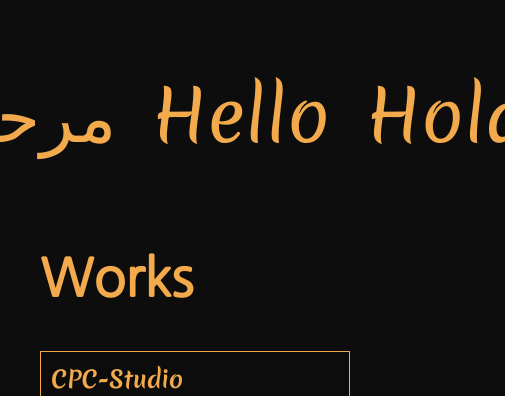
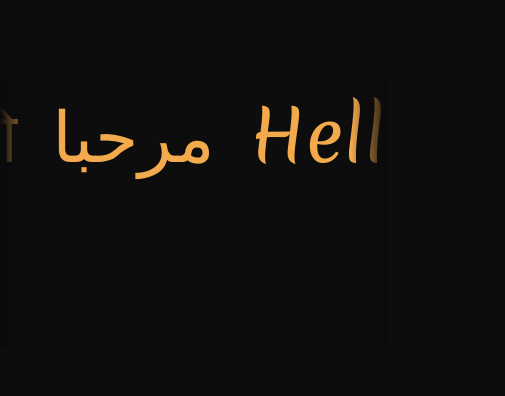
Before and after one commit to CharlesCondon/React-Portfolio, a React (Create React App) app: page / in a window 390 px wide. Shown: the part 422-818 px from the top of the page, 505 px wide, since content can reach past the window. Built offline with nearby package versions, Linux system fonts and the light colour scheme.

Commit message:
minor changes

```diff
--- a/src/assets/components/Home/Home.css
+++ b/src/assets/components/Home/Home.css
@@ -121,6 +121,7 @@
     .headText {
         text-align: center;
         max-width: 100%;
+        margin-bottom: 20px;
     }
     .headText > h1 {
         font-size: 18vw;
--- a/src/assets/components/Home/Marquee/Marquee.css
+++ b/src/assets/components/Home/Marquee/Marquee.css
@@ -1,10 +1,16 @@
+.marquee-wrapper {
+    position: relative;
+    width: 100%;
+    overflow: hidden;
+}
+
 .marquee-container {
-    width: 200%;
+    width: 100%;
     white-space: nowrap;
     position: relative;
     margin-bottom: 10rem;
     overflow: hidden;
-    margin-left: -50%;
+    margin-left: 0%;
 }
 
 .marquee {
@@ -26,21 +32,43 @@
     font-family: "Merienda", cursive;
 }
 
+.marquee-wrapper::before,
+.marquee-wrapper::after {
+  content: '';
+  position: absolute;
+  top: 0;
+  bottom: 0;
+  width: 10%;
+  pointer-events: none;
+  z-index: 1;
+}
+
+.marquee-wrapper::before {
+  left: 0;
+  background: linear-gradient(to right, rgb(11, 11, 11), rgba(255, 255, 255, 0));
+}
+
+.marquee-wrapper::after {
+  right: 0;
+  background: linear-gradient(to left, rgb(11, 11, 11), rgba(255, 255, 255, 0));
+}
+
 @keyframes marquee {
     0% { transform: translate3d(0, 0, 0); }
     100% { transform: translate3d(-100%, 0, 0) }
 }
 
 @media only screen and (max-width: 768px) {
-    .marquee-container {
-        width: 200%;
-        white-space: nowrap;
-        position: relative;
+    .marquee-wrapper {
         margin-bottom: 5rem;
-        overflow: hidden;
-        margin-left: -50%;
+        width: calc(100% + 80px);
+        margin-left: -40px;
     }
     .marquee-item {
         font-size: 18vw;
     }
 }
+
+@media only screen and (min-width: 1400px) {
+
+}
--- a/src/assets/components/Home/Marquee/Marquee.js
+++ b/src/assets/components/Home/Marquee/Marquee.js
@@ -3,6 +3,7 @@ import './Marquee.css';  // Import the CSS file
 
 const Marquee = ({ words }) => {
 	return (
+		<div className="marquee-wrapper">
 			<div className="marquee-container">
 				<div className="marquee">
 					{words.map((word, index) => (
@@ -20,6 +21,7 @@ const Marquee = ({ words }) => {
 					))}
 				</div>
 			</div>
+		</div>
 	);
 };
 
--- a/src/assets/components/Home/ProjectItem/ProjectItem.js
+++ b/src/assets/components/Home/ProjectItem/ProjectItem.js
@@ -38,7 +38,7 @@ function ProjectItem({project}) {
             initial="hidden"
             animate={control}
         >
-            <div tabindex="0" className='projectItem' onClick={handleClick} onMouseEnter={handleHover} onMouseLeave={handleHover}
+            <div tabIndex="0" className='projectItem' onClick={handleClick} onMouseEnter={handleHover} onMouseLeave={handleHover}
                 onKeyDown={(e) => {
                     if (e.key === "Enter")
                         handleClick();
--- a/src/assets/components/Navbar/Navbar.js
+++ b/src/assets/components/Navbar/Navbar.js
@@ -11,7 +11,7 @@ function Navbar() {
 
     return (
         <div className='navLinks'>
-            <button tabindex="0" onClick={() => handleNav('/')}>Home</button>
+            <button tabIndex="0" onClick={() => handleNav('/')}>Home</button>
             <button onClick={() => handleNav('/projects')}>Projects</button>
             <button onClick={() => handleNav('/about')}>About</button>
             <button id='contactBtn' onClick={() => handleNav('/contact')}>Contact</button>
```
Lines whose indentation alone changed are shown as unchanged.
